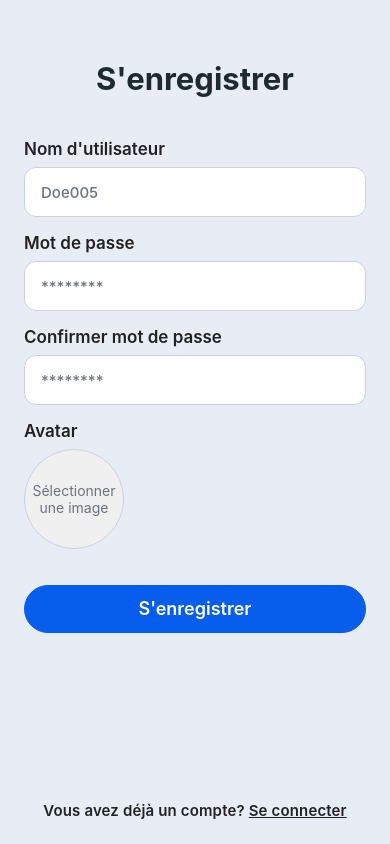
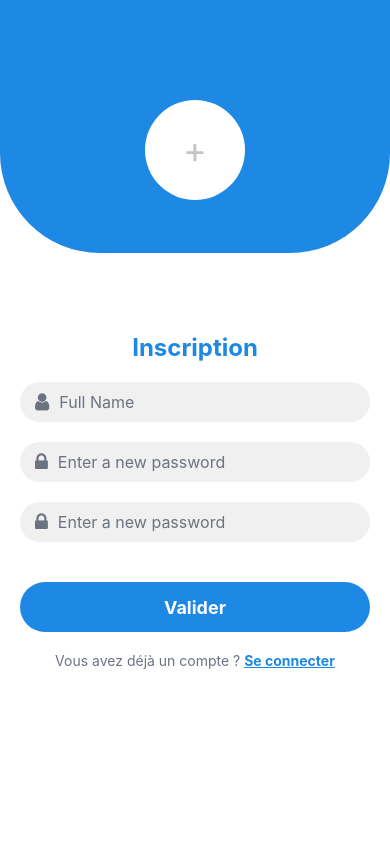
Before and after one commit to SylvHardDev/Spooky, a React Native app in the folder Front/: screen /Register in a window 390 px wide. Built offline with nearby package versions, Linux system fonts and the light colour scheme.

Commit message:
fix design auth

```diff
--- a/Front/package.json
+++ b/Front/package.json
@@ -24,6 +24,7 @@
     "react-native-config": "^1.5.3",
     "react-native-dotenv": "^3.4.11",
     "react-native-gesture-handler": "^2.21.0",
+    "react-native-vector-icons": "^10.2.0",
     "tesseract.js": "^5.1.1"
   },
   "devDependencies": {
--- a/Front/screens/LoginScreen.jsx
+++ b/Front/screens/LoginScreen.jsx
@@ -1,194 +1,3 @@
-// import React, { useState } from "react";
-// import {
-//   StyleSheet,
-//   View,
-//   Text,
-//   TouchableOpacity,
-//   TextInput,
-//   Alert,
-// } from "react-native";
-
-// const LoginScreen = ({ navigation }) => {
-//   const [username, setUsername] = useState("");
-//   const [password, setPassword] = useState("");
-//   const apiUrl = process.env.EXPO_PUBLIC_API_URL;
-
-//   const handleLogin = async () => {
-//     try {
-
-//         const response = await fetch(`${apiUrl}/auth/login`, {
-//         method: "POST",
-//         headers: {
-//           'Accept': 'application/json',
-//           'Content-Type': 'application/json',
-//         },
-//         body: JSON.stringify({
-//           username: username.trim(),
-//           password: password.trim(),
-//         }),
-//       });
-
-//       if (response.ok) {
-//         const data = await response.json();
-//         // Si la connexion est réussie, naviguez vers l'écran souhaité
-//         navigation.navigate("HomeScreen");
-//         Alert.alert("Succès", "Connexion réussie!");
-//       } else {
-//         const errorData = await response.json();
-//         Alert.alert("Erreur", errorData.message || "Erreur lors de la connexion");
-//       }
-//     } catch (error) {
-//       console.error("Erreur réseau:", error);
-//       Alert.alert("Erreur", "Impossible de se connecter au serveur. Vérifiez votre connexion internet.");
-//     }
-//   };
-
-//   return (
-//     <View style={{ flex: 1, backgroundColor: "#e8ecf4" }}>
-//       <View style={styles.container}>
-//         <View style={styles.header}>
-//           <Text style={styles.title}>Se connecter</Text>
-//         </View>
-
-//         <View style={styles.form}>
-//           <View style={styles.input}>
-//             <Text style={styles.inputLabel}>Nom d'utilisateur</Text>
-//             <TextInput
-//               autoCapitalize="none"
-//               autoCorrect={false}
-//               value={username}
-//               onChangeText={setUsername}
-//               placeholder="Doe005"
-//               placeholderTextColor="#6b7280"
-//               style={styles.inputControl}
-//             />
-//           </View>
-
-//           <View style={styles.input}>
-//             <Text style={styles.inputLabel}>Mot de passe</Text>
-//             <TextInput
-//               autoCorrect={false}
-//               value={password}
-//               onChangeText={setPassword}
-//               placeholder="********"
-//               placeholderTextColor="#6b7280"
-//               style={styles.inputControl}
-//               secureTextEntry={true}
-//             />
-//           </View>
-
-//           <View style={styles.formAction}>
-//             <TouchableOpacity onPress={handleLogin}>
-//               <View style={styles.btn}>
-//                 <Text style={styles.btnText}>Se connecter</Text>
-//               </View>
-//             </TouchableOpacity>
-//           </View>
-
-//           <Text style={styles.formLink}>Mot de passe oublié?</Text>
-//         </View>
-
-//         <TouchableOpacity
-//           onPress={() => navigation.navigate("Register")}
-//           style={{ marginTop: "auto" }}
-//         >
-//           <Text style={styles.formFooter}>
-//             Vous n'avez pas encore de compte?{" "}
-//             <Text style={{ textDecorationLine: "underline" }}>S'inscrire</Text>
-//           </Text>
-//         </TouchableOpacity>
-//       </View>
-//     </View>
-//   );
-// };
-
-// const styles = StyleSheet.create({
-//   container: {
-//     paddingVertical: 24,
-//     paddingHorizontal: 0,
-//     flexGrow: 1,
-//     flexShrink: 1,
-//     flexBasis: 0,
-//   },
-//   title: {
-//     fontSize: 31,
-//     fontWeight: "700",
-//     color: "#1D2A32",
-//     marginBottom: 6,
-//   },
-
-//   header: {
-//     alignItems: "center",
-//     justifyContent: "center",
-//     marginVertical: 36,
-//   },
-
-//   form: {
-//     marginBottom: 24,
-//     paddingHorizontal: 24,
-//     flexGrow: 1,
-//     flexShrink: 1,
-//     flexBasis: 0,
-//   },
-//   formAction: {
-//     marginTop: 4,
-//     marginBottom: 16,
-//   },
-//   formLink: {
-//     fontSize: 16,
-//     fontWeight: "600",
-//     color: "#075eec",
-//     textAlign: "center",
-//   },
-//   formFooter: {
-//     fontSize: 15,
-//     fontWeight: "600",
-//     color: "#222",
-//     textAlign: "center",
-//     letterSpacing: 0.15,
-//   },
-//   input: {
-//     marginBottom: 16,
-//   },
-//   inputLabel: {
-//     fontSize: 17,
-//     fontWeight: "600",
-//     color: "#222",
-//     marginBottom: 8,
-//   },
-//   inputControl: {
-//     height: 50,
-//     backgroundColor: "#fff",
-//     paddingHorizontal: 16,
-//     borderRadius: 12,
-//     fontSize: 15,
-//     fontWeight: "500",
-//     color: "#222",
-//     borderWidth: 1,
-//     borderColor: "#C9D3DB",
-//     borderStyle: "solid",
-//   },
-//   btn: {
-//     flexDirection: "row",
-//     alignItems: "center",
-//     justifyContent: "center",
-//     borderRadius: 30,
-//     paddingVertical: 10,
-//     paddingHorizontal: 20,
-//     borderWidth: 1,
-//     backgroundColor: "#075eec",
-//     borderColor: "#075eec",
-//   },
-//   btnText: {
-//     fontSize: 18,
-//     lineHeight: 26,
-//     fontWeight: "600",
-//     color: "#fff",
-//   },
-// });
-
-// export default LoginScreen;
-
 import React, { useState, useContext } from "react";
 import {
   StyleSheet,
@@ -197,8 +6,12 @@ import {
   TouchableOpacity,
   TextInput,
   Alert,
+  Dimensions,
 } from "react-native";
-import { AuthContext } from '../utils/authContext.js'
+import { AuthContext } from "../utils/authContext.js";
+import Icon from "react-native-vector-icons/MaterialCommunityIcons"; // Import MaterialCommunityIcons
+
+const { height } = Dimensions.get("window");
 
 const LoginScreen = ({ navigation }) => {
   const [username, setUsername] = useState("");
@@ -222,8 +35,8 @@ const LoginScreen = ({ navigation }) => {
 
       if (response.ok) {
         const data = await response.json();
-        login(data.user); // Stocke les informations utilisateur dans le contexte
-        console.log("Utilisateur connecté :", data.user); // Affiche les infos utilisateur
+        login(data.user);
+        console.log("Utilisateur connecté :", data.user);
         navigation.navigate("HomeScreen");
         Alert.alert("Succès", "Connexion réussie!");
       } else {
@@ -240,57 +53,50 @@ const LoginScreen = ({ navigation }) => {
   };
 
   return (
-    <View style={{ flex: 1, backgroundColor: "#e8ecf4" }}>
     <View style={styles.container}>
-        <View style={styles.header}>
-          <Text style={styles.title}>Se connecter</Text>
+      {/* Partie supérieure avec demi-cercle bleu */}
+      <View style={styles.topSemiCircle}>
+        <Text style={styles.headerText}>Se connecter</Text>
       </View>
 
-        <View style={styles.form}>
-          <View style={styles.input}>
-            <Text style={styles.inputLabel}>Nom d'utilisateur</Text>
+      {/* Formulaire */}
+      <View style={styles.formContainer}>
+        <View style={styles.inputContainer}>
+          <Icon name="email" size={20} color="#A0A0A0" style={styles.inputIcon} />
           <TextInput
-              autoCapitalize="none"
-              autoCorrect={false}
+            placeholder="Email"
+            placeholderTextColor="#A0A0A0"
+            style={styles.input}
             value={username}
             onChangeText={setUsername}
-              placeholder="Doe005"
-              placeholderTextColor="#6b7280"
-              style={styles.inputControl}
           />
         </View>
 
-          <View style={styles.input}>
-            <Text style={styles.inputLabel}>Mot de passe</Text>
+        <View style={styles.inputContainer}>
+          <Icon name="lock" size={20} color="#A0A0A0" style={styles.inputIcon} />
           <TextInput
-              autoCorrect={false}
+            placeholder="Mot de passe"
+            placeholderTextColor="#A0A0A0"
+            style={styles.input}
+            secureTextEntry
             value={password}
             onChangeText={setPassword}
-              placeholder="********"
-              placeholderTextColor="#6b7280"
-              style={styles.inputControl}
-              secureTextEntry={true}
           />
         </View>
 
-          <View style={styles.formAction}>
-            <TouchableOpacity onPress={handleLogin}>
-              <View style={styles.btn}>
-                <Text style={styles.btnText}>Se connecter</Text>
-              </View>
+        <TouchableOpacity style={styles.button} onPress={handleLogin}>
+          <Text style={styles.buttonText}>Valider</Text>
         </TouchableOpacity>
-          </View>
 
-          <Text style={styles.formLink}>Mot de passe oublié?</Text>
-        </View>
-
-        <TouchableOpacity
+        <TouchableOpacity>
+          <Text style={styles.footerText}>
+            Vous n'avez pas de compte?{" "}
+            <Text
+              style={styles.linkText}
               onPress={() => navigation.navigate("Register")}
-          style={{ marginTop: "auto" }}
             >
-          <Text style={styles.formFooter}>
-            Vous n'avez pas encore de compte?{" "}
-            <Text style={{ textDecorationLine: "underline" }}>S'inscrire</Text>
+              S'inscrire
+            </Text>
           </Text>
         </TouchableOpacity>
       </View>
@@ -300,86 +106,63 @@ const LoginScreen = ({ navigation }) => {
 
 const styles = StyleSheet.create({
   container: {
-    paddingVertical: 24,
-    paddingHorizontal: 0,
-    flexGrow: 1,
-    flexShrink: 1,
-    flexBasis: 0,
+    flex: 1,
+    backgroundColor: "#FFFFFF",
   },
-  title: {
-    fontSize: 31,
-    fontWeight: "700",
-    color: "#1D2A32",
-    marginBottom: 6,
+  topSemiCircle: {
+    height: height * 0.3,
+    backgroundColor: "#1E88E5",
+    borderBottomLeftRadius: 100,
+    borderBottomRightRadius: 100,
+    justifyContent: "center",
+    alignItems: "center",
+    overflow: "hidden",
   },
-
-  header: {
+  headerText: {
+    fontSize: 28,
+    color: "#FFFFFF",
+  },
+  formContainer: {
+    marginTop: 20,
+    paddingHorizontal: 20,
+  },
+  inputContainer: {
+    flexDirection: "row",
     alignItems: "center",
-    justifyContent: "center",
-    marginVertical: 36,
+    backgroundColor: "#F0F0F0",
+    borderRadius: 25,
+    paddingVertical: 12,
+    paddingHorizontal: 15,
+    marginBottom: 20,
   },
-
-  form: {
-    marginBottom: 24,
-    paddingHorizontal: 24,
-    flexGrow: 1,
-    flexShrink: 1,
-    flexBasis: 0,
-  },
-  formAction: {
-    marginTop: 4,
-    marginBottom: 16,
-  },
-  formLink: {
-    fontSize: 16,
-    fontWeight: "600",
-    color: "#075eec",
-    textAlign: "center",
-  },
-  formFooter: {
-    fontSize: 15,
-    fontWeight: "600",
-    color: "#222",
-    textAlign: "center",
-    letterSpacing: 0.15,
+  inputIcon: {
+    marginRight: 10,
   },
   input: {
-    marginBottom: 16,
+    flex: 1,
+    fontSize: 16,
+    color: "#333333",
   },
-  inputLabel: {
-    fontSize: 17,
-    fontWeight: "600",
-    color: "#222",
-    marginBottom: 8,
+  button: {
+    backgroundColor: "#1E88E5",
+    borderRadius: 25,
+    paddingVertical: 15,
+    alignItems: "center",
+    marginVertical: 20,
   },
-  inputControl: {
-    height: 50,
-    backgroundColor: "#fff",
-    paddingHorizontal: 16,
-    borderRadius: 12,
-    fontSize: 15,
-    fontWeight: "500",
-    color: "#222",
-    borderWidth: 1,
-    borderColor: "#C9D3DB",
-    borderStyle: "solid",
+  buttonText: {
+    color: "#FFFFFF",
+    fontSize: 18,
+    fontWeight: "bold",
   },
-  btn: {
-    flexDirection: "row",
-    alignItems: "center",
-    justifyContent: "center",
-    borderRadius: 30,
-    paddingVertical: 10,
-    paddingHorizontal: 20,
-    borderWidth: 1,
-    backgroundColor: "#075eec",
-    borderColor: "#075eec",
+  footerText: {
+    textAlign: "center",
+    fontSize: 14,
+    color: "#A0A0A0",
   },
-  btnText: {
-    fontSize: 18,
-    lineHeight: 26,
-    fontWeight: "600",
-    color: "#fff",
+  linkText: {
+    color: "#4B6EFF",
+    fontWeight: "bold",
   },
 });
 
--- a/Front/screens/RegisterScreen.jsx
+++ b/Front/screens/RegisterScreen.jsx
@@ -7,18 +7,21 @@ import {
   TextInput,
   Image,
   Alert,
-  Platform,
+  Dimensions,
+  ScrollView,
 } from "react-native";
 import * as ImagePicker from "expo-image-picker";
+import { FontAwesome } from "@expo/vector-icons";
 
-const RegisterScreen = ({navigation}) => {
+const { height } = Dimensions.get("window");
+
+const RegisterScreen = ({ navigation }) => {
   const [username, setUsername] = useState("");
   const [password, setPassword] = useState("");
   const [confirmPassword, setConfirmPassword] = useState("");
   const [avatar, setAvatar] = useState(null);
-  const apiUrl = process.env.EXPO_PUBLIC_API_URL;
+
   const handleRegister = async () => {
-
     if (!username.trim() || !password.trim() || !confirmPassword.trim()) {
       Alert.alert("Erreur", "Veuillez remplir tous les champs");
       return;
@@ -29,82 +32,11 @@ const RegisterScreen = ({navigation}) => {
       return;
     }
 
-    const formData = new FormData();
-    formData.append("username", username.trim());
-    formData.append("password", password);
-
-    if (avatar) {
-      try {
-        const filename = avatar.split("/").pop();
-        const match = /\.(\w+)$/.exec(filename);
-        const type = match ? `image/${match[1]}` : 'image/jpeg';
-
-        formData.append("profile_image", {
-          uri: Platform.OS === 'android' ? avatar : avatar.replace('file://', ''),
-          name: filename || 'photo.jpg',
-          type: type,
-        });
-      } catch (error) {
-        console.error("Erreur lors de la préparation de l'image:", error);
-      }
-    }
-
-    try {
-      console.log("Envoi des données:", formData);
-
-
-        const response = await fetch(`${apiUrl}/auth/register`, {
-        method: "POST",
-        headers: {
-          'Accept': 'application/json',
-          'Content-Type': 'multipart/form-data',
-        },
-        body: formData,
-      });
-
-      console.log("Statut de la réponse:", response.status);
-
-      if (response.ok) {
-        try {
-          const data = await response.json();
-          Alert.alert("Succès", "Inscription réussie");
-          navigation.navigate('Login')
-
-        } catch (error) {
-          console.error("Erreur parsing JSON:", error);
-          Alert.alert("Succès", "Inscription réussie mais erreur de réponse");
-        }
-      } else {
-        const errorText = await response.text();
-        console.error("Réponse serveur:", errorText);
-        Alert.alert(
-          "Erreur",
-          "Une erreur est survenue lors de l'inscription. Veuillez réessayer."
-        );
-      }
-    } catch (error) {
-      console.error("Erreur réseau:", error);
-      Alert.alert(
-        "Erreur",
-        "Impossible de se connecter au serveur. Vérifiez votre connexion."
-      );
-    }
+    Alert.alert("Succès", "Inscription réussie !");
+    navigation.navigate("Login");
   };
 
-
   const pickImage = async () => {
-    try {
-      const { status } = await ImagePicker.requestMediaLibraryPermissionsAsync();
-      console.log("Statut de la permission:", status);
-
-      if (status !== 'granted') {
-        Alert.alert(
-          "Permission refusée",
-          "Nous avons besoin de votre permission pour accéder à la galerie"
-        );
-        return;
-      }
-
     const result = await ImagePicker.launchImageLibraryAsync({
       mediaTypes: ImagePicker.MediaTypeOptions.Images,
       allowsEditing: true,
@@ -112,210 +44,178 @@ const pickImage = async () => {
       quality: 0.5,
     });
 
-      console.log("Résultat du picker:", result);
-
-      if (!result.canceled && result.assets && result.assets.length > 0) {
-        console.log("URI de l'image sélectionnée:", result.assets[0].uri);
+    if (!result.canceled) {
       setAvatar(result.assets[0].uri);
-      }
-    } catch (error) {
-      console.error("Erreur lors de la sélection de l'image:", error);
-      Alert.alert(
-        "Erreur",
-        "Un problème est survenu lors de la sélection de l'image"
-      );
     }
   };
 
   return (
-    <View style={{ flex: 1, backgroundColor: "#e8ecf4" }}>
     <View style={styles.container}>
+      <ScrollView>
+        {/* Zone bleue */}
+
       <View style={styles.header}>
-          <Text style={styles.title}>S'enregistrer</Text>
-        </View>
-
-        <View style={styles.form}>
-          <View style={styles.input}>
-            <Text style={styles.inputLabel}>Nom d'utilisateur</Text>
-            <TextInput
-              autoCapitalize="none"
-              autoCorrect={false}
-              value={username}
-              onChangeText={setUsername}
-              placeholder="Doe005"
-              placeholderTextColor="#6b7280"
-              style={styles.inputControl}
-            />
-          </View>
-
-          <View style={styles.input}>
-            <Text style={styles.inputLabel}>Mot de passe</Text>
-            <TextInput
-              autoCorrect={false}
-              value={password}
-              onChangeText={setPassword}
-              placeholder="********"
-              placeholderTextColor="#6b7280"
-              style={styles.inputControl}
-              secureTextEntry={true}
-            />
-          </View>
-
-          <View style={styles.input}>
-            <Text style={styles.inputLabel}>Confirmer mot de passe</Text>
-            <TextInput
-              autoCorrect={false}
-              value={confirmPassword}
-              onChangeText={setConfirmPassword}
-              placeholder="********"
-              placeholderTextColor="#6b7280"
-              style={styles.inputControl}
-              secureTextEntry={true}
-            />
-          </View>
-
-          <View style={styles.input}>
-            <Text style={styles.inputLabel}>Avatar</Text>
-            <TouchableOpacity
-              style={styles.avatarPicker}
-              onPress={pickImage}
-              activeOpacity={0.7}
-            >
+        <View style={styles.avatarContainer}>
+          <TouchableOpacity onPress={pickImage} style={styles.avatarPicker}>
             {avatar ? (
-                <Image
-                  source={{ uri: avatar }}
-                  style={styles.avatarImage}
-                  resizeMode="cover"
-                />
+              <Image source={{ uri: avatar }} style={styles.avatarImage} />
             ) : (
-                <Text style={styles.avatarPlaceholder}>
-                  Sélectionner une image
-                </Text>
+              <Text style={styles.avatarPlaceholder}>+</Text>
             )}
-            </TouchableOpacity>
-          </View>
-
-          <View style={styles.formAction}>
-            <TouchableOpacity
-              onPress={handleRegister}
-              activeOpacity={0.7}
-            >
-              <View style={styles.btn}>
-                <Text style={styles.btnText}>S'enregistrer</Text>
-              </View>
           </TouchableOpacity>
         </View>
       </View>
 
+      {/* Titre */}
+      <Text style={styles.title}>Inscription</Text>
+
+      {/* Formulaire */}
+      <View style={styles.form}>
+        <View style={styles.input}>
+          <FontAwesome name="user" size={20} color="#6b7280" style={styles.icon} />
+          <TextInput
+            style={styles.inputControl}
+            placeholder="Full Name"
+            placeholderTextColor="#6b7280"
+            value={username}
+            onChangeText={setUsername}
+          />
+        </View>
+        <View style={styles.input}>
+          <FontAwesome name="lock" size={20} color="#6b7280" style={styles.icon} />
+          <TextInput
+            style={styles.inputControl}
+            placeholder="Enter a new password"
+            placeholderTextColor="#6b7280"
+            secureTextEntry={true}
+            value={password}
+            onChangeText={setPassword}
+          />
+        </View>
+        <View style={styles.input}>
+          <FontAwesome name="lock" size={20} color="#6b7280" style={styles.icon} />
+          <TextInput
+            style={styles.inputControl}
+            placeholder="Enter a new password"
+            placeholderTextColor="#6b7280"
+            secureTextEntry={true}
+            value={confirmPassword}
+            onChangeText={setConfirmPassword}
+          />
+        </View>
+
+        <TouchableOpacity style={styles.submitButton} onPress={handleRegister}>
+          <Text style={styles.submitButtonText}>Valider</Text>
+        </TouchableOpacity>
+      </View>
+
+      {/* Pied de page */}
       <TouchableOpacity
-          style={{ marginTop: "auto" }}
-          activeOpacity={0.7}
+        onPress={() => navigation.navigate("Login")}
+        style={styles.footer}
       >
-          <Text style={styles.formFooter}>
-            Vous avez déjà un compte?{" "}
-            <Text style={{ textDecorationLine: "underline" }}>Se connecter</Text>
+        <Text style={styles.footerText}>
+          Vous avez déjà un compte ?{" "}
+          <Text style={styles.footerLink}>Se connecter</Text>
         </Text>
         </TouchableOpacity>
-      </View>
+      </ScrollView>
     </View>
   );
 };
 
 const styles = StyleSheet.create({
   container: {
-    paddingVertical: 24,
-    paddingHorizontal: 0,
-    flexGrow: 1,
-    flexShrink: 1,
-    flexBasis: 0,
-  },
-  title: {
-    fontSize: 31,
-    fontWeight: "700",
-    color: "#1D2A32",
-    marginBottom: 6,
+    flex: 1,
+    backgroundColor: "#fff",
   },
   header: {
+    height: height * 0.3,
+    backgroundColor: "#1E88E5",
+    borderBottomLeftRadius: 100,
+    borderBottomRightRadius: 100,
+    justifyContent: "center",
     alignItems: "center",
+    overflow: "hidden",
+  },
+  avatarContainer: {
     justifyContent: "center",
-    marginVertical: 36,
-  },
-  form: {
-    marginBottom: 24,
-    paddingHorizontal: 24,
-    flexGrow: 1,
-    flexShrink: 1,
-    flexBasis: 0,
-  },
-  input: {
-    marginBottom: 16,
-  },
-  inputLabel: {
-    fontSize: 17,
-    fontWeight: "600",
-    color: "#222",
-    marginBottom: 8,
-  },
-  inputControl: {
-    height: 50,
-    backgroundColor: "#fff",
-    paddingHorizontal: 16,
-    borderRadius: 12,
-    fontSize: 15,
-    fontWeight: "500",
-    color: "#222",
-    borderWidth: 1,
-    borderColor: "#C9D3DB",
-    borderStyle: "solid",
+    alignItems: "center",
+    position: "absolute",
+    top: 100,
   },
   avatarPicker: {
+    width: 100,
     height: 100,
-    width: 100,
     borderRadius: 50,
-    borderWidth: 1,
-    borderColor: "#C9D3DB",
-    backgroundColor: "#f0f0f0",
+    backgroundColor: "#fff",
+    justifyContent: "center",
     alignItems: "center",
-    justifyContent: "center",
-    overflow: "hidden",
-  },
-  avatarPlaceholder: {
-    fontSize: 14,
-    color: "#6b7280",
-    textAlign: "center",
+    elevation: 5,
+    marginBottom: 20,
   },
   avatarImage: {
     width: "100%",
     height: "100%",
     borderRadius: 50,
   },
-  formAction: {
+  avatarPlaceholder: {
+    fontSize: 36,
+    color: "#c4c4c4",
+  },
+  title: {
+    fontSize: 24,
+    fontWeight: "bold",
+    color: "#1E88E5",
+    textAlign: "center",
+    marginTop: 80,
+  },
+  form: {
+    width: "100%",
+    paddingHorizontal: 20,
     marginTop: 20,
-    marginBottom: 16,
   },
-  btn: {
+  input: {
     flexDirection: "row",
     alignItems: "center",
+    backgroundColor: "#F0F0F0",
+    borderRadius: 20,
+    paddingVertical: 10,
+    paddingHorizontal: 15,
+    marginBottom: 20,
+  },
+  icon: {
+    marginRight: 10,
+  },
+  inputControl: {
+    flex: 1,
+    fontSize: 16,
+  },
+  submitButton: {
+    height: 50,
+    backgroundColor: "#1E88E5",
+    borderRadius: 25,
     justifyContent: "center",
-    borderRadius: 30,
-    paddingVertical: 10,
-    paddingHorizontal: 20,
-    borderWidth: 1,
-    backgroundColor: "#075eec",
-    borderColor: "#075eec",
+    alignItems: "center",
+    marginTop: 20,
   },
-  btnText: {
+  submitButtonText: {
+    color: "#fff",
     fontSize: 18,
-    lineHeight: 26,
-    fontWeight: "600",
-    color: "#fff",
+    fontWeight: "bold",
   },
-  formFooter: {
-    fontSize: 15,
-    fontWeight: "600",
-    color: "#222",
-    textAlign: "center",
-    letterSpacing: 0.15,
+  footer: {
+    marginTop: 20,
+    alignItems: "center",
+  },
+  footerText: {
+    fontSize: 14,
+    color: "#6b7280",
+  },
+  footerLink: {
+    color: "#1E88E5",
+    fontWeight: "bold",
+    textDecorationLine: "underline",
   },
 });
 
```
Also changed, not shown: 1 other file (tests, documents, lock files or other folders). Lines whose indentation alone changed are shown as unchanged.
